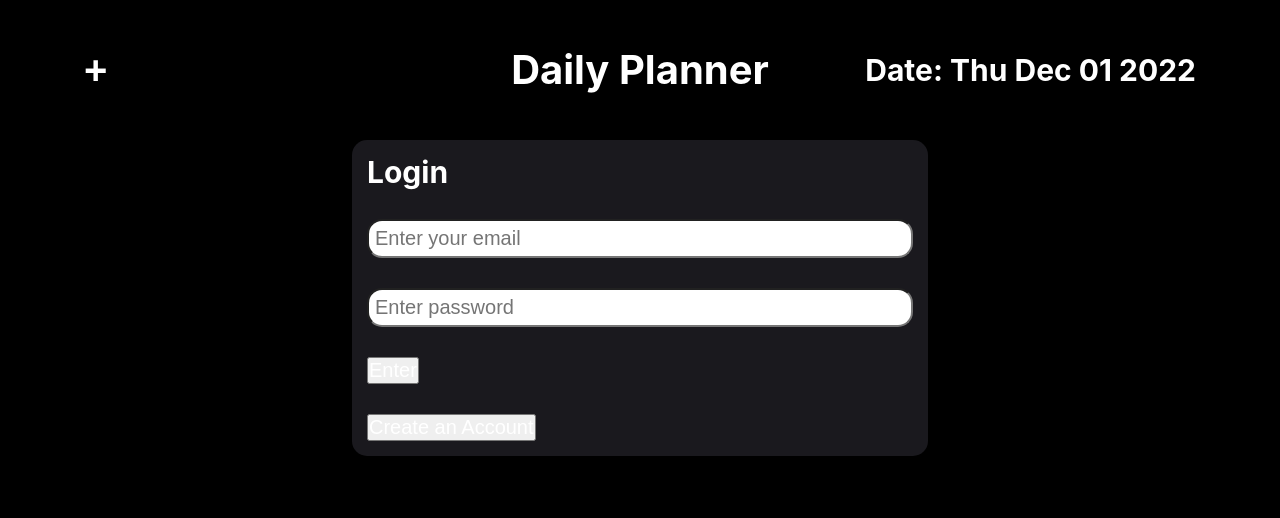
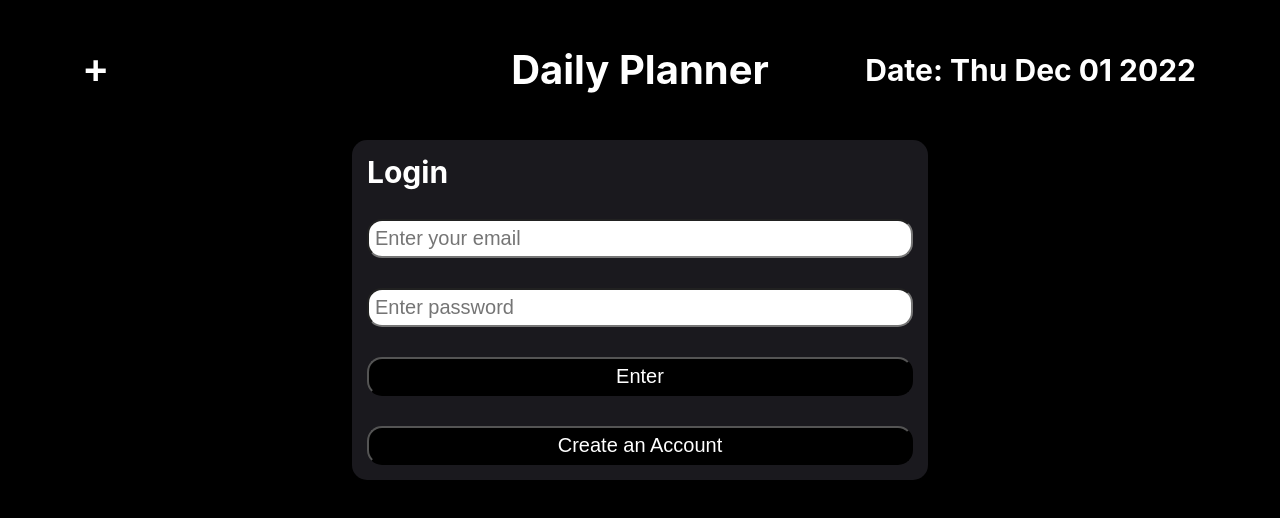
Before and after one commit to alvinwchou/priority-planner, a React (Create React App) app: page / in a window 1280 px wide. Shown: the top 518 px of the page. Built offline with nearby package versions, Linux system fonts and the light colour scheme; no server answers.

Commit message:
docs: :bug: The add task button is not clickable if there is no user logged in

```diff
--- a/src/App.js
+++ b/src/App.js
@@ -6,7 +6,6 @@ import Header from "./components/Header";
 import firebase, { auth } from "./features/firebase/FirebaseConfig";
 import Dashboard from "./pages/Dashboard";
 import LoginRegister from "./pages/LoginRegister";
-import Register from "./pages/Register";
 import { getDatabase, ref, push, onValue, remove } from "firebase/database";
 
 function App() {
@@ -100,7 +99,7 @@ function App() {
 
     return (
         <div className="App">
-            <Header logoutUser={logoutUser} addTask={addTask} />
+            <Header userId={user.userId} logoutUser={logoutUser} addTask={addTask} />
             <Routes>
                 <Route path="/" element={<LoginRegister />} />
                 <Route
--- a/src/components/Header.jsx
+++ b/src/components/Header.jsx
@@ -1,7 +1,7 @@
 import { useState } from "react";
 import TaskForm from "./TaskForm";
 
-const Header = ({ logoutUser, addTask }) => {
+const Header = ({ userId, logoutUser, addTask }) => {
     const [showMenu, setShowMenu] = useState(false);
 
     const date = new Date();
@@ -11,8 +11,8 @@ const Header = ({ logoutUser, addTask }) => {
 
     // close the menu
     const handleClick = (catcher) => {
-        // check if the element is apart of the acceptable class names
-        if (close.includes(catcher)) {
+        // check if the element is apart of the acceptable class names and there is a user logged in
+        if (userId && close.includes(catcher)) {
             setShowMenu(!showMenu);
         }
     };
--- a/src/styles/sass/partials/_loginRegister.scss
+++ b/src/styles/sass/partials/_loginRegister.scss
@@ -20,7 +20,7 @@
             padding: 0.3rem;
             width: 100%;
         }
-    }f
+    }
 
     button {
         background-color: black;
--- a/src/styles/styles.css
+++ b/src/styles/styles.css
@@ -371,8 +371,8 @@ a {
   padding: 0.3rem;
   width: 100%;
 }
-.login f button,
-.register f button {
+.login button,
+.register button {
   background-color: black;
   border-radius: 15px;
   padding: 0.3rem;
```
Also changed, not shown: src/styles/styles.min.css.
